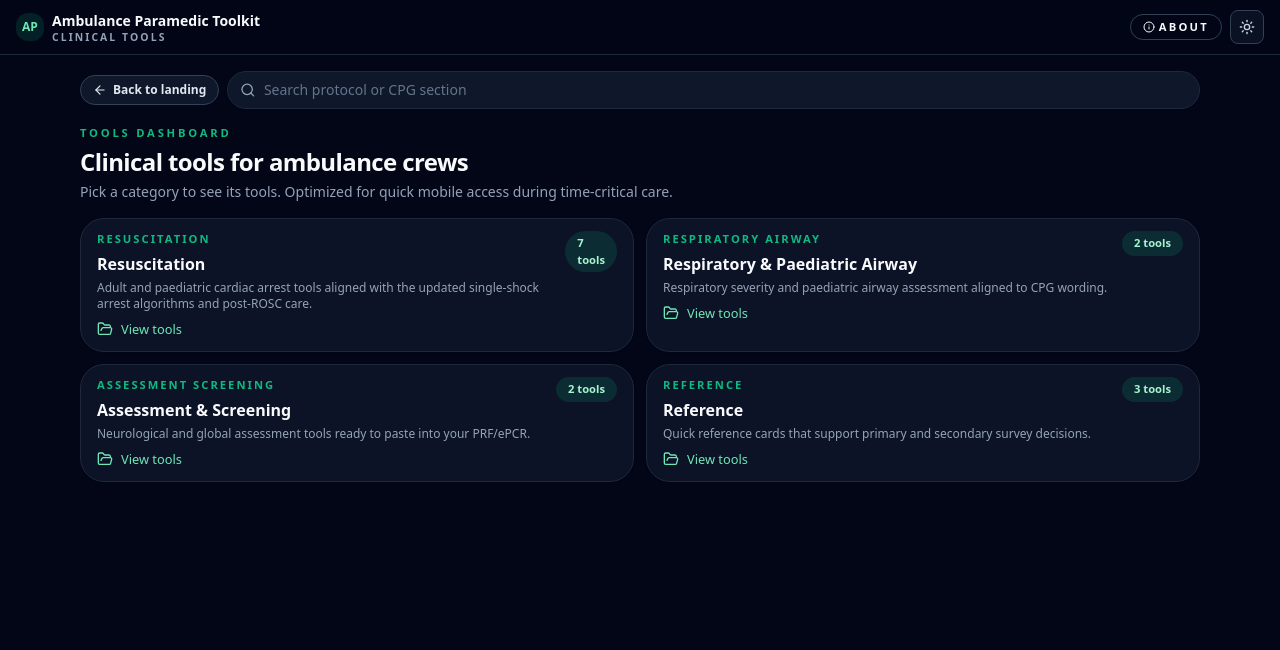
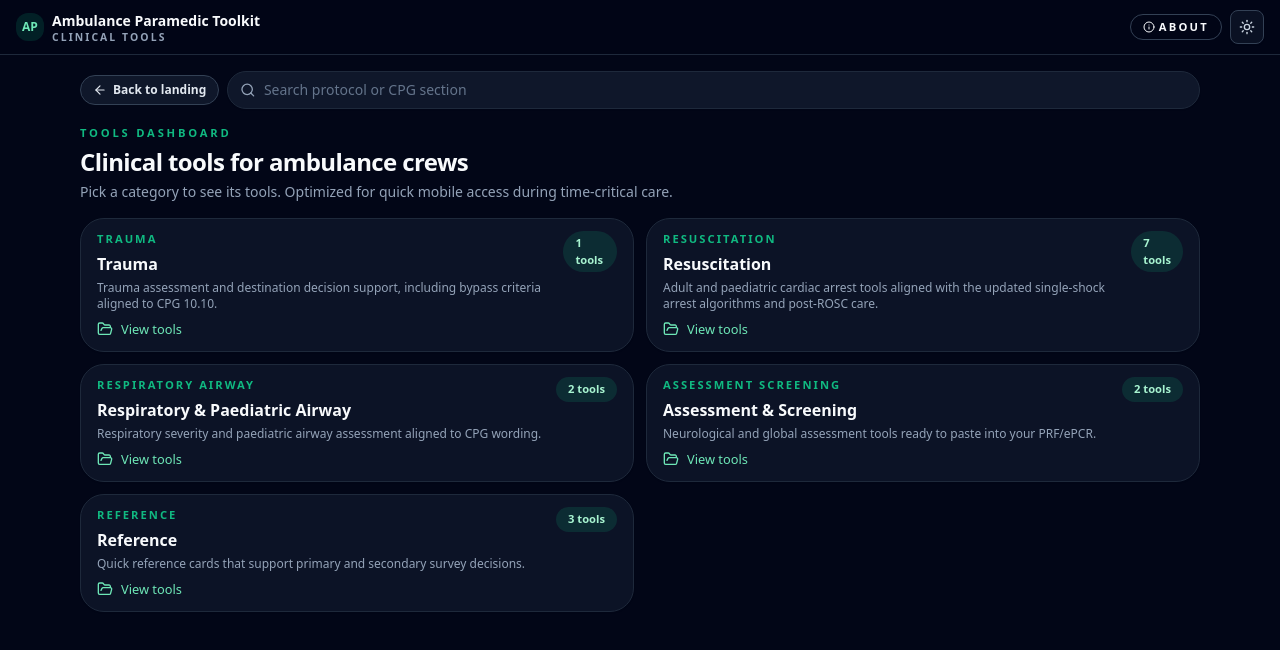
Before and after one commit to drixle08/Ambulance-App, a Next.js app: page /dashboard in a window 1280 px wide. Shown: the top 650 px of the page. Built offline with nearby package versions, Linux system fonts and the light colour scheme.

Commit message:
Add trauma category with trauma bypass tool

```diff
--- a/app/(app)/dashboard/data.ts
+++ b/app/(app)/dashboard/data.ts
@@ -13,6 +13,20 @@ export type ToolGroup = {
 };
 
 export const TOOL_GROUPS: ToolGroup[] = [
+  {
+    title: "Trauma",
+    slug: "trauma",
+    description:
+      "Trauma assessment and destination decision support, including bypass criteria aligned to CPG 10.10.",
+    tools: [
+      {
+        name: "Trauma Bypass Criteria",
+        href: "/tools/trauma-bypass",
+        tagline: "Mechanism, vitals, anatomic injury, and special consideration checklist for major trauma.",
+        meta: "CPG 10.10",
+      },
+    ],
+  },
   {
     title: "Resuscitation",
     slug: "resuscitation",
--- /dev/null
+++ b/app/(app)/dashboard/trauma/page.tsx
@@ -0,0 +1,5 @@
+import GroupPage from "../[group]/page";
+
+export default function TraumaPage() {
+  return <GroupPage params={{ group: "trauma" }} />;
+}
```
